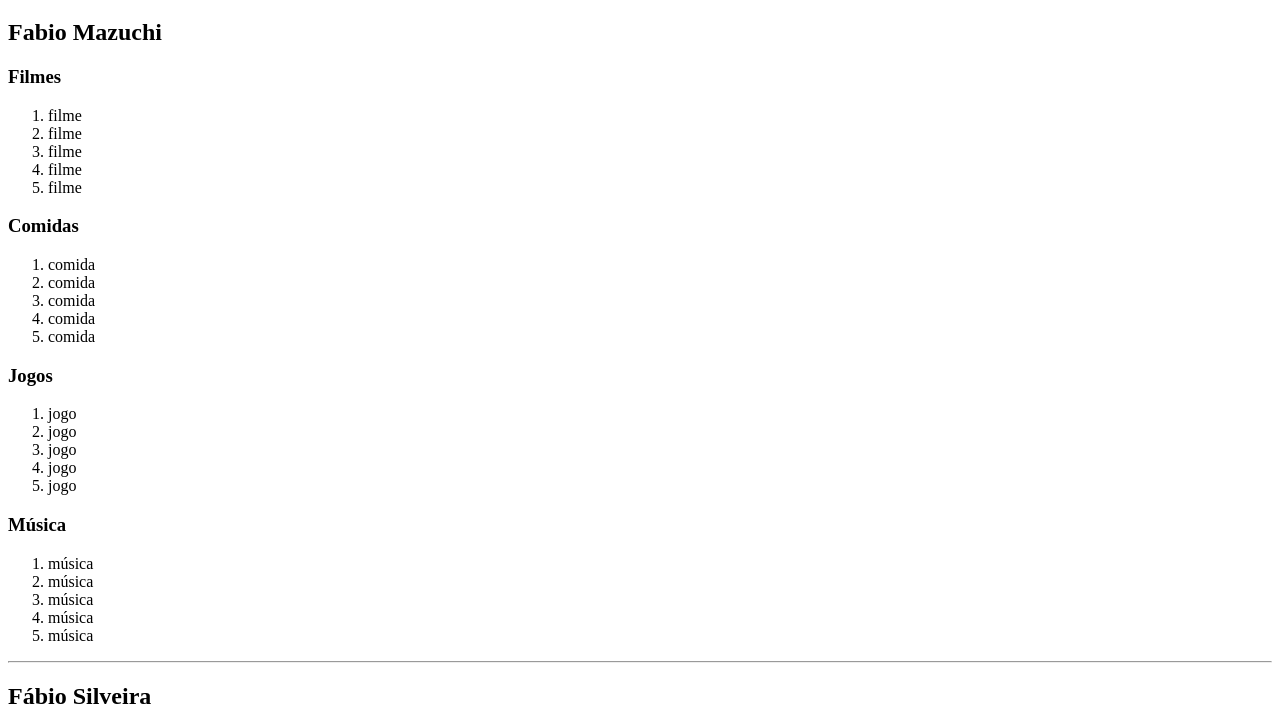
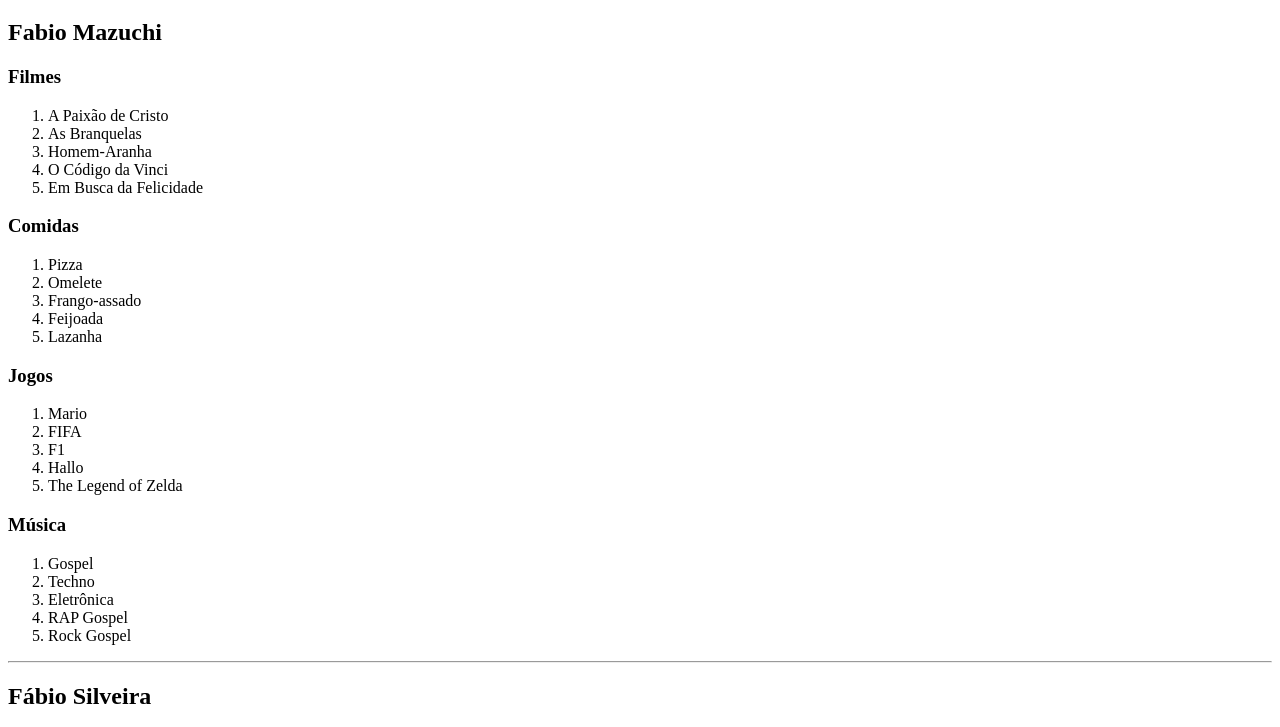
Before and after one commit to FabioMazuchi/WebChain, a plain HTML site: page index.html in a window 1280 px wide. Shown: the part 61-788 px from the top of the page. Drawn offline with Linux system fonts and the light colour scheme.

Commit message:
adiciona top 5

```diff
--- a/index.html
+++ b/index.html
@@ -11,35 +11,35 @@
     <h2>Fabio Mazuchi</h2>
     <h3>Filmes</h3>
     <ol>
-        <li>filme</li>
-        <li>filme</li>
-        <li>filme</li>
-        <li>filme</li>
-        <li>filme</li>
+        <li>A Paixão de Cristo</li>
+        <li>As Branquelas</li>
+        <li>Homem-Aranha</li>
+        <li>O Código da Vinci</li>
+        <li>Em Busca da Felicidade</li>
     </ol>
     <h3>Comidas</h3>
     <ol>
-        <li>comida</li>
-        <li>comida</li>
-        <li>comida</li>
-        <li>comida</li>
-        <li>comida</li>
+        <li>Pizza</li>
+        <li>Omelete</li>
+        <li>Frango-assado</li>
+        <li>Feijoada</li>
+        <li>Lazanha</li>
     </ol>
     <h3>Jogos</h3>
     <ol>
-        <li>jogo</li>
-        <li>jogo</li>
-        <li>jogo</li>
-        <li>jogo</li>
-        <li>jogo</li>
+        <li>Mario</li>
+        <li>FIFA</li>
+        <li>F1</li>
+        <li>Hallo</li>
+        <li>The Legend of Zelda</li>
     </ol>
     <h3>Música</h3>
     <ol>
-        <li>música</li>
-        <li>música</li>
-        <li>música</li>
-        <li>música</li>
-        <li>música</li>
+        <li>Gospel</li>
+        <li>Techno</li>
+        <li>Eletrônica</li>
+        <li>RAP Gospel</li>
+        <li>Rock Gospel</li>
     </ol>
     <hr>
 
```
